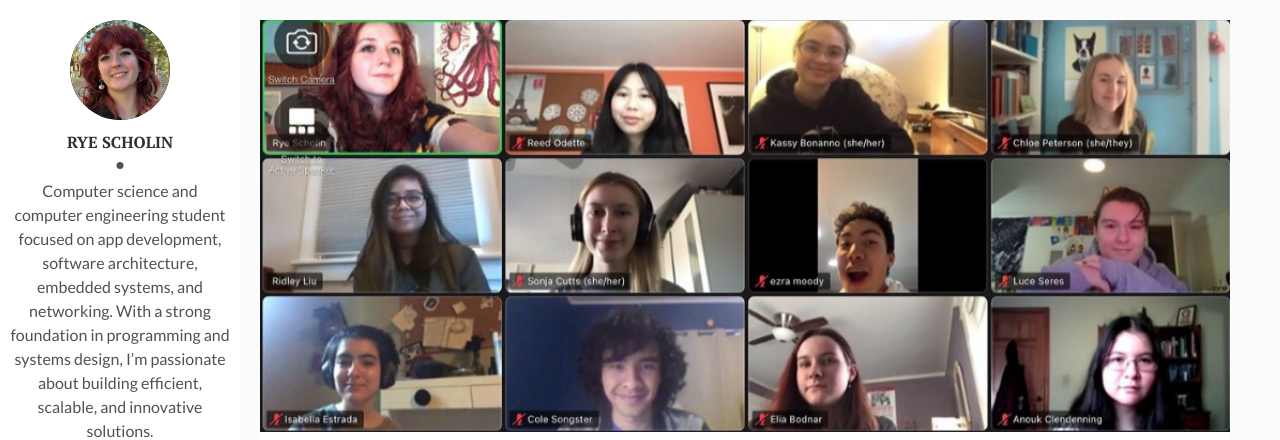
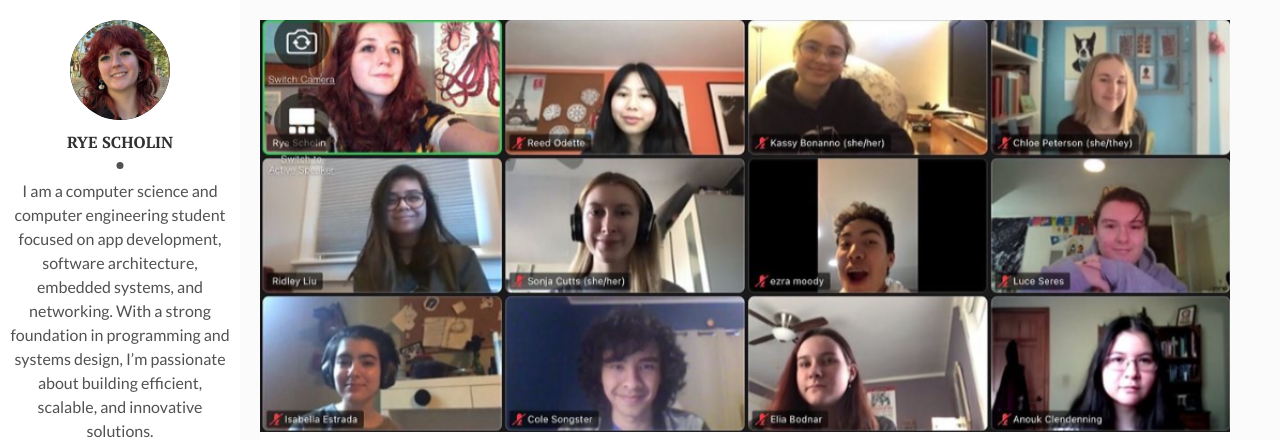
Before and after one commit to ryescholin/ryescholin.github.io, a Jekyll site: the page built from _posts/2021-05-01-vaccine-appointment-finder.markdown, in a window 1280 px wide. Shown: the top 440 px of the page. Built offline with Jekyll 4.4.1, drawn with Linux system fonts in a browser that asks for light colours.

Commit message:
tiny fix

```diff
--- a/_config.yml
+++ b/_config.yml
@@ -10,7 +10,7 @@ site-twitter: #if your site has a twitter account, enter it here
 author: Rye Scholin
 author-img: rye-scholin.png
 about-author: |
-  Computer science and computer engineering student focused on app development, software architecture,
+  I am a computer science and computer engineering student focused on app development, software architecture,
   embedded systems, and networking.
 
   With a strong foundation in programming and systems design, I’m passionate about building efficient,
```
